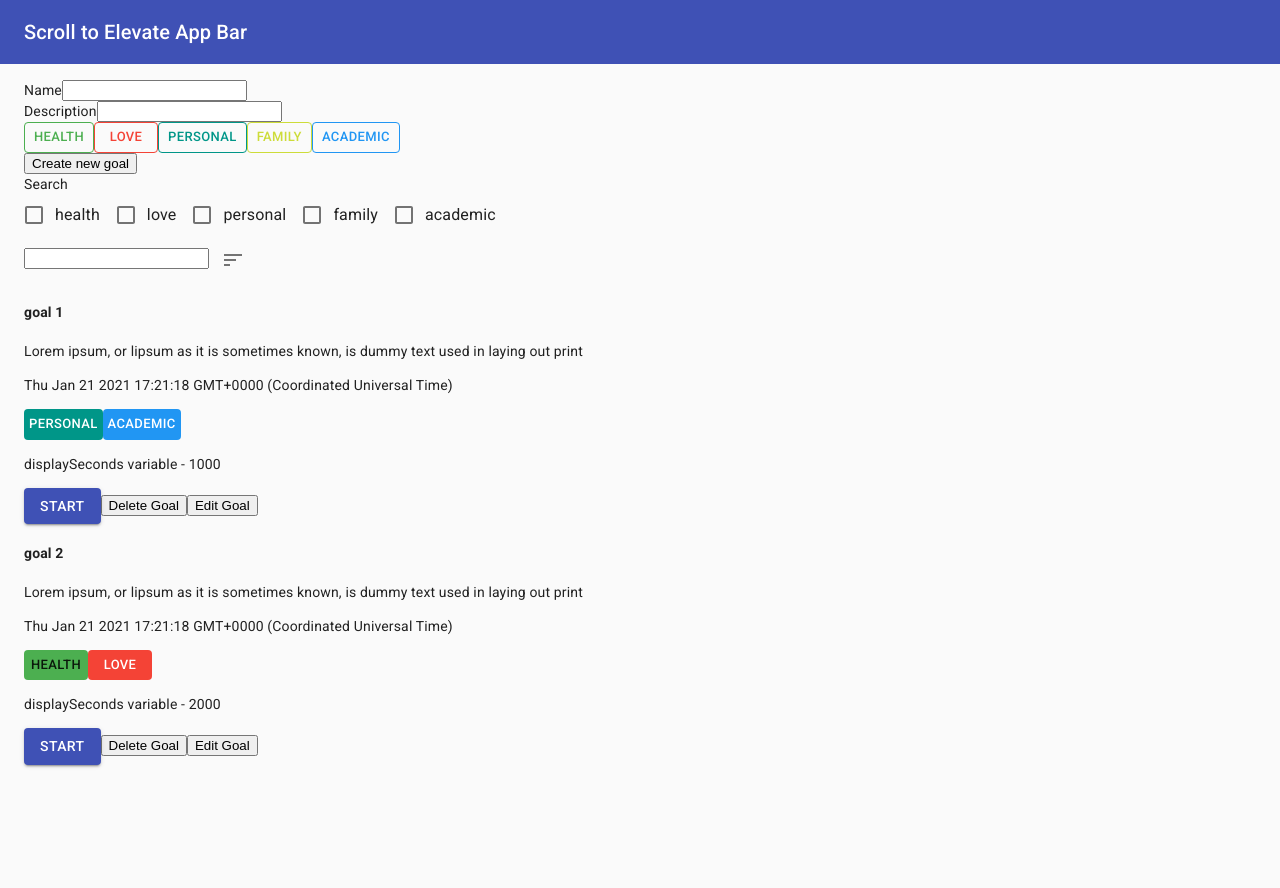
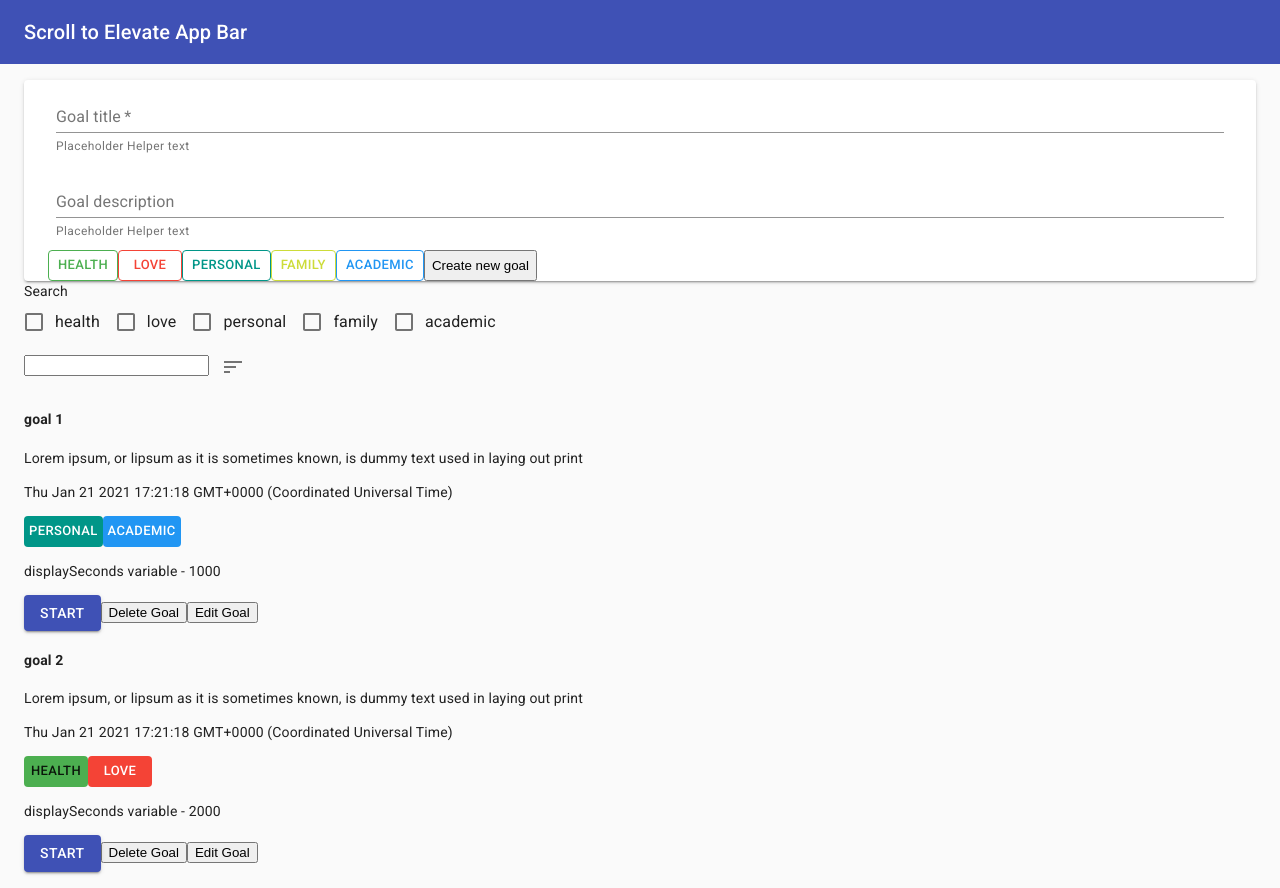
Before and after one commit to BhavyaCodes/get-it-done, a React (Create React App) app: page / in a window 1280 px wide. Before the commit the page ends 800 px from the top, so only its background shows below. Built offline with nearby package versions, Linux system fonts and the light colour scheme.

Commit message:
add mui input bars

```diff
--- a/src/components/NewGoalForm.jsx
+++ b/src/components/NewGoalForm.jsx
@@ -2,8 +2,28 @@ import { useState } from "react";
 import { v4 as uuidv4 } from "uuid";
 import useInputState from "../hooks/useInputState";
 import HashTagSelector from "./HashTagSelector";
+import { makeStyles } from "@material-ui/core/styles";
+import TextField from "@material-ui/core/TextField";
+
+import Paper from "@material-ui/core/Paper";
+
+const useStyles = makeStyles((theme) => ({
+  root: {
+    display: "flex",
+    flexWrap: "wrap",
+    paddingLeft: theme.spacing(3),
+    paddingRight: theme.spacing(3),
+  },
+  textField: {
+    marginLeft: theme.spacing(1),
+    marginRight: theme.spacing(1),
+    width: "25ch",
+  },
+}));
 
 function NewGoalForm({ setGoals, globalHashTags }) {
+  const classes = useStyles();
+
   const [name, setName, resetName] = useInputState("");
   const [desc, setDesc, resetDesc] = useInputState("");
   const [hashTags, setHashTags] = useState({});
@@ -33,13 +53,30 @@ function NewGoalForm({ setGoals, globalHashTags }) {
   };
 
   return (
-    <form onSubmit={handleFormSubmit}>
-      <label>Name</label>
-      <input value={name} required onChange={setName} />
-      <br />
-      <label>Description</label>
-      <input value={desc} onChange={setDesc} />
-      <br />
+    <Paper elevation={2}>
+      <form onSubmit={handleFormSubmit} className={classes.root}>
+        <TextField
+          id="standard-full-width"
+          label="Goal title"
+          style={{ margin: 8 }}
+          helperText="Placeholder Helper text"
+          fullWidth
+          margin="dense"
+          value={name}
+          required
+          onChange={setName}
+        />
+        <TextField
+          id="standard-full-width"
+          label="Goal description"
+          style={{ margin: 8 }}
+          helperText="Placeholder Helper text"
+          fullWidth
+          margin="dense"
+          value={desc}
+          onChange={setDesc}
+        />
+
         <HashTagSelector
           hashTags={hashTags}
           setHashTags={setHashTags}
@@ -47,6 +84,7 @@ function NewGoalForm({ setGoals, globalHashTags }) {
         />
         <button type="submit">Create new goal</button>
       </form>
+    </Paper>
   );
 }
 
```
Lines whose indentation alone changed are shown as unchanged.
